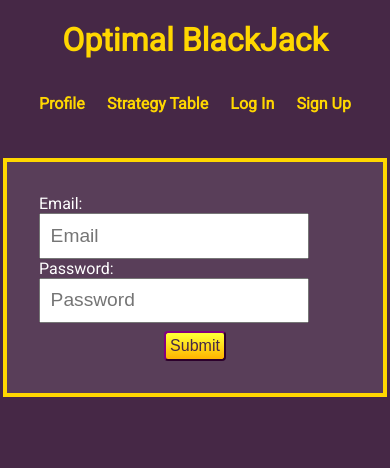
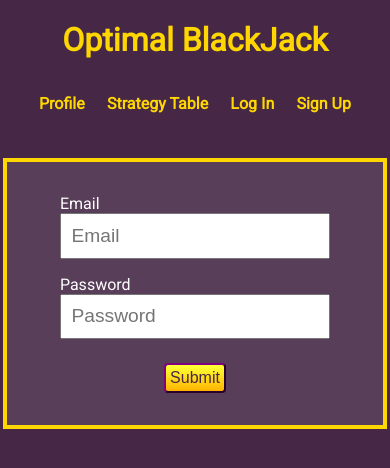
Before and after one commit to f-bergener/blackjack-website, a React app: page /login in a window 390 px wide. Shown: the top 468 px of the page. Built offline with nearby package versions, Linux system fonts and the light colour scheme.

Commit message:
Updated responsiveness

```diff
--- a/client/components/Homepage.tsx
+++ b/client/components/Homepage.tsx
@@ -16,6 +16,14 @@ const Homepage: React.FC = () => {
       <Link to="/game">
         <button id="start-button">Play</button>
       </Link>
+      <h3 className="homepage-text">
+        Want to make some money at the casino? Well, you probably won't. But
+        with this awesome game you can at least improve your chances of winning
+        with smart play at the BlackJack table. This game will give you real
+        time feedback on your decisions at the table and it records your
+        statistics, so you can keep track of your progress. What are you waiting
+        for? Let's play!
+      </h3>
     </div>
   );
 };
--- a/client/components/LogIn.tsx
+++ b/client/components/LogIn.tsx
@@ -20,7 +20,7 @@ const LogIn: React.FC = () => {
       }}
     >
       <label>
-        Email:{" "}
+        Email
         <input
           type="email"
           value={email}
@@ -30,7 +30,7 @@ const LogIn: React.FC = () => {
         />
       </label>
       <label>
-        Password:{" "}
+        Password
         <input
           type="password"
           value={password}
--- a/client/components/SignUp.tsx
+++ b/client/components/SignUp.tsx
@@ -19,7 +19,7 @@ const LogIn: React.FC = () => {
       }}
     >
       <label>
-        Username:{" "}
+        Username
         <input
           type="text"
           value={username}
@@ -29,7 +29,7 @@ const LogIn: React.FC = () => {
         />
       </label>
       <label>
-        Email:{" "}
+        Email
         <input
           type="email"
           value={email}
@@ -39,7 +39,7 @@ const LogIn: React.FC = () => {
         />
       </label>
       <label>
-        Password:{" "}
+        Password
         <input
           type="password"
           value={password}
--- a/public/style.css
+++ b/public/style.css
@@ -42,6 +42,12 @@ a:hover {
   color: white;
 }
 
+label {
+  display: flex;
+  flex-direction: column;
+  margin-bottom: 1em;
+}
+
 input {
   font-size: 1.2em;
   padding: 0.5em;
@@ -70,6 +76,10 @@ button {
 button:hover {
   background: linear-gradient(to bottom, #ffb300 5%, #ffff33 100%);
   background-color: darkgoldenrod;
+}
+
+.homepage-text {
+  text-align: center;
 }
 
 .link-container {
@@ -106,7 +116,7 @@ button:hover {
 
 .game {
   width: 90%;
-  height: 50em;
+  height: 55em;
   flex-direction: column;
   align-items: center;
   background-image: radial-gradient(green, darkgreen, black);
@@ -136,7 +146,7 @@ button:hover {
 }
 
 .active-hand {
-  width: 70%;
+  width: 85%;
   margin-bottom: 1em;
   align-items: baseline;
   justify-content: space-between;
@@ -255,35 +265,41 @@ button:hover {
 
 img {
   width: 10em;
+  height: 14em;
 }
 
 @media (max-width: 1250px) {
   img {
     width: 8em;
+    height: 11.2em;
   }
 }
 
 @media (max-width: 1024px) {
   img {
     width: 6em;
+    height: 8.4em;
   }
 }
 
 @media (max-width: 900px) {
   img {
     width: 4em;
+    height: 5.6em;
   }
 }
 
 @media (max-width: 600px) {
   img {
     width: 3em;
+    height: 4.2em;
   }
 }
 
 @media (max-width: 400px) {
   img {
     width: 2.5em;
+    height: 3.5em;
   }
 }
 
```
Also changed, not shown: public/bundle.js.
